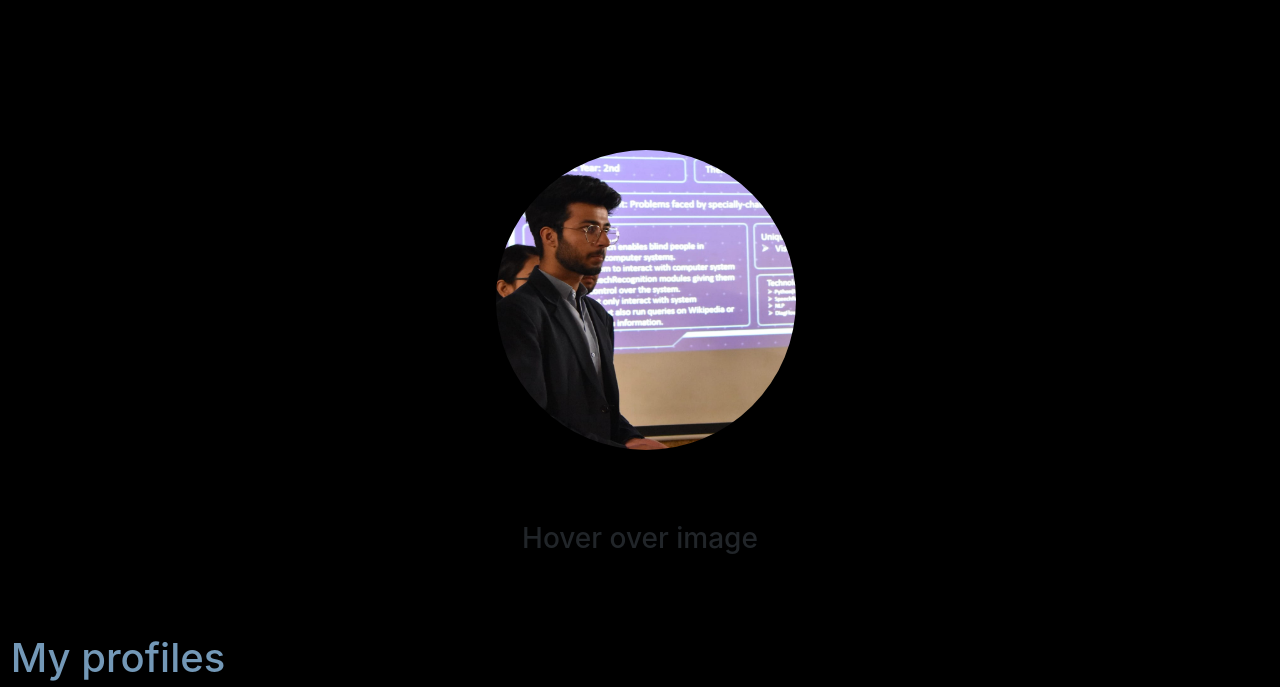
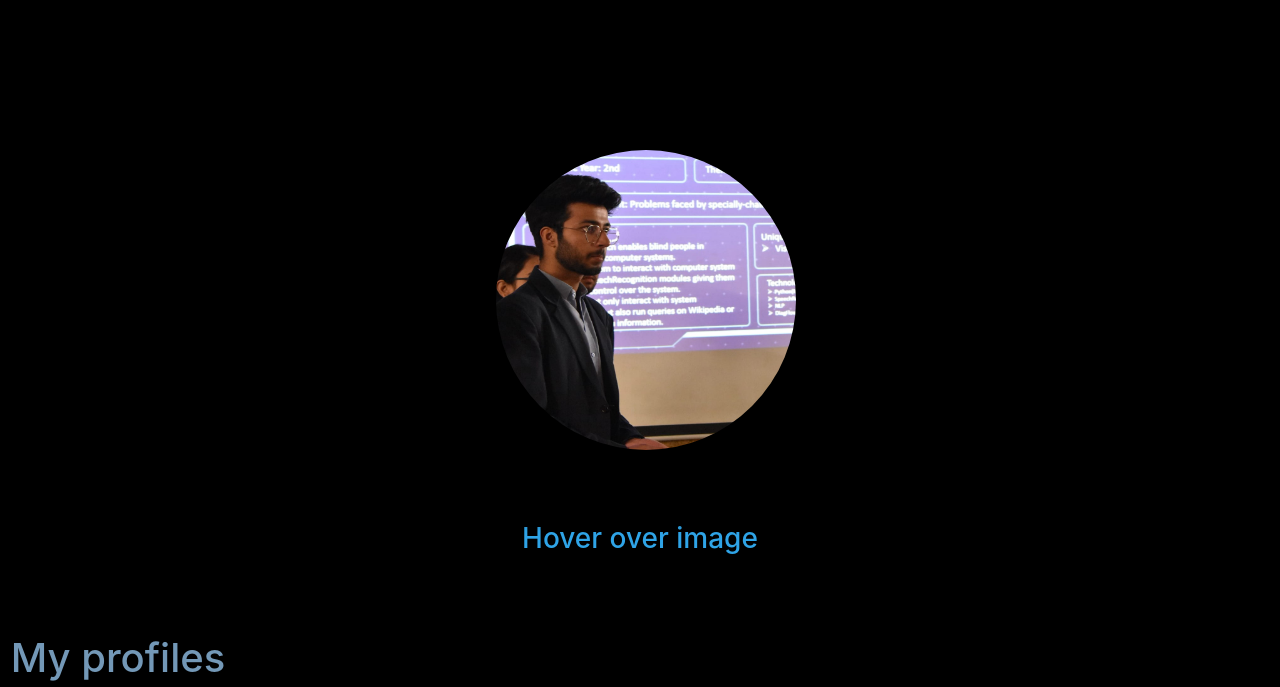
Before and after one commit to Vansh-Arora/Vansh-Arora.github.io, a plain HTML site: page index.html in a window 1280 px wide. Shown: the part 74-761 px from the top of the page. Drawn offline with nearby package versions, Linux system fonts and the light colour scheme.

Commit message:
Maybe favicon added

```diff
--- a/index.html
+++ b/index.html
@@ -5,7 +5,13 @@
     <meta charset="utf-8">
     <meta name="viewport" content="width=device-width, initial-scale=1.0, shrink-to-fit=no">
     <title>About Vansh Arora</title>
-    <link rel="stylesheet" href="https://cdnjs.cloudflare.com/ajax/libs/twitter-bootstrap/4.5.2/css/bootstrap.min.css">
+    <meta name="" content="">
+    <link rel="icon" type="image/jpeg" sizes="2000x1324" href="/assets/img/DSC_0118%20(2).jpg?h=08f83138193d0d32a1b489e81b536411">
+    <link rel="icon" type="image/jpeg" sizes="2000x1324" href="/assets/img/DSC_0118%20(2).jpg?h=08f83138193d0d32a1b489e81b536411">
+    <link rel="icon" type="image/jpeg" sizes="2000x1324" href="/assets/img/DSC_0118%20(2).jpg?h=08f83138193d0d32a1b489e81b536411">
+    <link rel="icon" type="image/jpeg" sizes="2000x1324" href="/assets/img/DSC_0118%20(2).jpg?h=08f83138193d0d32a1b489e81b536411">
+    <link rel="icon" type="image/jpeg" sizes="2000x1324" href="/assets/img/DSC_0118%20(2).jpg?h=08f83138193d0d32a1b489e81b536411">
+    <link rel="stylesheet" href="https://cdnjs.cloudflare.com/ajax/libs/bootswatch/4.5.2/cerulean/bootstrap.min.css">
     <link rel="stylesheet" href="https://fonts.googleapis.com/css?family=Cookie">
     <link rel="stylesheet" href="https://use.fontawesome.com/releases/v5.12.0/css/all.css">
     <link rel="stylesheet" href="https://cdnjs.cloudflare.com/ajax/libs/font-awesome/4.7.0/css/font-awesome.min.css">
```
Also changed, not shown: untitled.html (+7 -1 lines).
